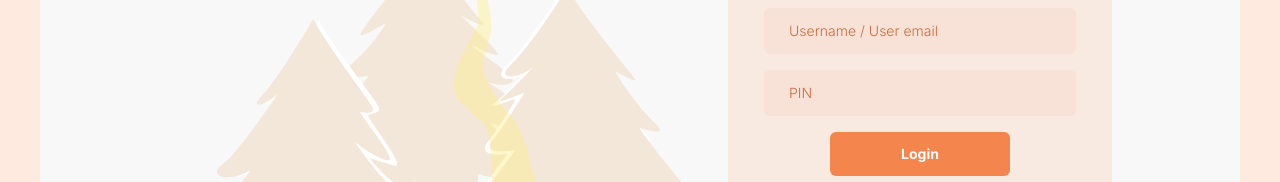
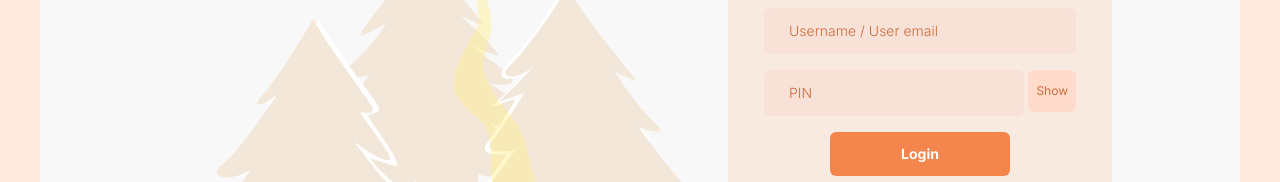
Before and after one commit to Wikkiee/Quickz, a React (Vite) app in the folder client/: page / in a window 1280 px wide. Shown: the part 240-422 px from the top of the page. Built offline with nearby package versions, Linux system fonts and the light colour scheme.

Commit message:
Add Register component

```diff
--- a/client/src/components/Input.tsx
+++ b/client/src/components/Input.tsx
@@ -1,3 +1,4 @@
+import {useState} from 'react'
 type propType = {
     placeholder:String,
     ref:React.LegacyRef<HTMLInputElement> | undefined,
@@ -5,5 +6,18 @@ type propType = {
 }
 
 export const Input = ({placeholder,ref,type}:propType) => {
-  return <input required={true} ref={ref} className=" px-[25px] py-[13px] rounded-md text-sm font-light text-[#CC6D3D] text-opacity-[1] bg-[#f8e1d7] placeholder:opacity-[1] placeholder:text-[#CC6D3D] focus:outline-none w-[312px] mb-4" placeholder={`${placeholder}`} type={type} />;
+  const [isShowEnabled,setShowEnabled] = useState<Boolean>(false)
+  const onClickHandler = ()=>{
+      setShowEnabled(!isShowEnabled)
+  }
+
+  if(type != 'password'){
+
+    return <input required={true} ref={ref} className=" px-[25px] py-[13px] rounded-md text-sm font-light text-[#CC6D3D] text-opacity-[1] bg-[#f8e1d7] placeholder:opacity-[1] placeholder:text-[#CC6D3D] focus:outline-none w-[312px] mb-4 after:content-['hello'] after:ml-0.5 after:text-red-500" placeholder={`${placeholder}`} type={type} />;
+  }else{
+      return <div className="flex justify-between">
+        <input required={true} ref={ref} className=" w-auto px-[25px] py-[13px] rounded-md text-sm font-light text-[#CC6D3D] text-opacity-[1] bg-[#f8e1d7] placeholder:opacity-[1] placeholder:text-[#CC6D3D] focus:outline-none mb-4" placeholder={`${placeholder}`} type={isShowEnabled? "text":"password"} />
+        <button type='button' onClick={onClickHandler} className={`h-fit px-[8px] py-[13px] rounded-md text-xs text-[#CC6D3D] ${isShowEnabled? "bg-[#ffb494]":"bg-[#ffdbcb]"} `}>{isShowEnabled? "Hide":"Show"}</button>
+      </div>
+  }
 };
```
